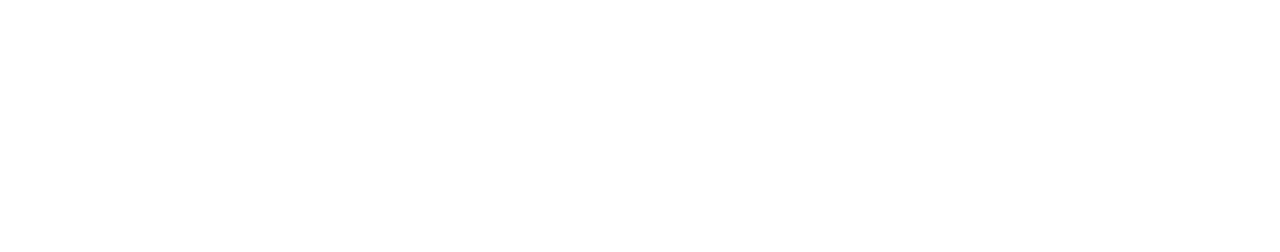
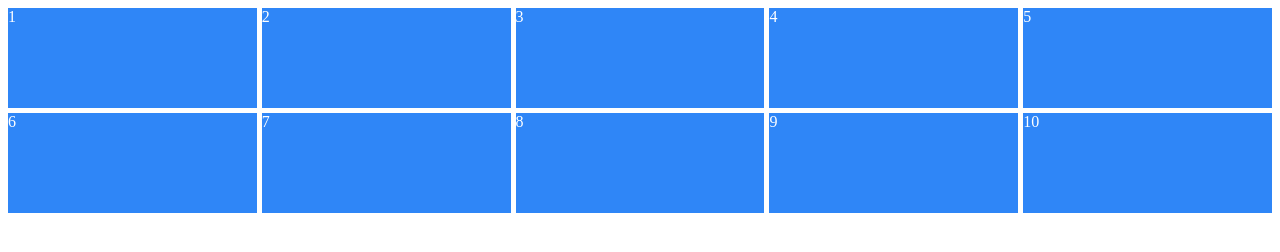
Before and after one commit to sungalex/scss-masterclass, a plain HTML site: page keywords/index.html in a window 1280 px wide. Drawn offline with Linux system fonts and the light colour scheme.

Commit message:
fr, repeat(), minmax()

```diff
--- a/keywords/index.html
+++ b/keywords/index.html
@@ -3,7 +3,21 @@
   <head>
     <meta charset="UTF-8" />
     <meta name="viewport" content="width=device-width, initial-scale=1.0" />
+    <link rel="stylesheet" href="./src/scss/styles.css" />
     <title>SCSS Masterclass - keywords & functions</title>
   </head>
-  <body></body>
+  <body>
+    <div class="grid">
+      <div class="item">1</div>
+      <div class="item">2</div>
+      <div class="item">3</div>
+      <div class="item">4</div>
+      <div class="item">5</div>
+      <div class="item">6</div>
+      <div class="item">7</div>
+      <div class="item">8</div>
+      <div class="item">9</div>
+      <div class="item">10</div>
+    </div>
+  </body>
 </html>
--- /dev/null
+++ b/keywords/src/scss/styles.css
@@ -0,0 +1,27 @@
+.grid {
+  display: grid;
+  color: white;
+  height: 100vh;
+  gap: 5px;
+  grid-template-columns: repeat(5, minmax(100px, 1fr));
+  grid-template-rows: repeat(4, 100px);
+}
+
+.item {
+  background-color: #2f86f7;
+}
+
+/*
+.header {
+  background-color: #2ecc71;
+}
+.content {
+  background-color: #3498db;
+}
+.nav {
+  background-color: #8e44ad;
+}
+.footer {
+  background-color: #f39c12;
+}
+*/
```
Also changed, not shown: keywords/README.md.
